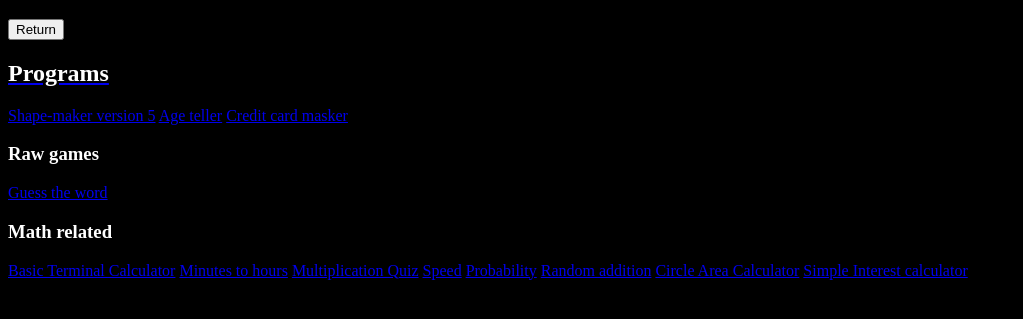
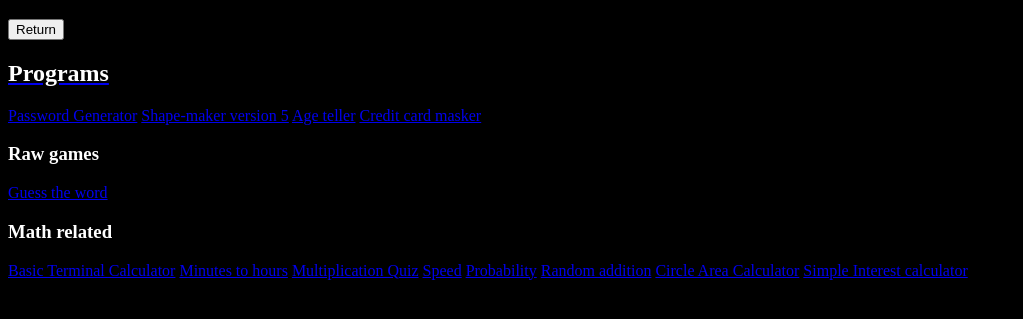
Before and after one commit to neverfriendme/Code-templates, a plain HTML site: page Python.html in a window 1280 px wide. Shown: the part 61-380 px from the top of the page, without its empty margins (0-1023 px from the left). Drawn offline with Linux system fonts and the light colour scheme.

Commit message:
Update Python.html

```diff
--- a/Python.html
+++ b/Python.html
@@ -11,6 +11,7 @@
     <a href="index.html">
         <button>Return</button>
     <h2 style="color: white;">Programs</h2>
+    <a href="Files/Passowrd_gen.py">Password Generator</a>
     <a href="Shape-maker/Shapemakerdownload.html">Shape-maker version 5</a>
     <a href="Files/Age_teller.py">Age teller</a>
     <a href="Files/Creditcard_masker.py">Credit card masker</a>
```
